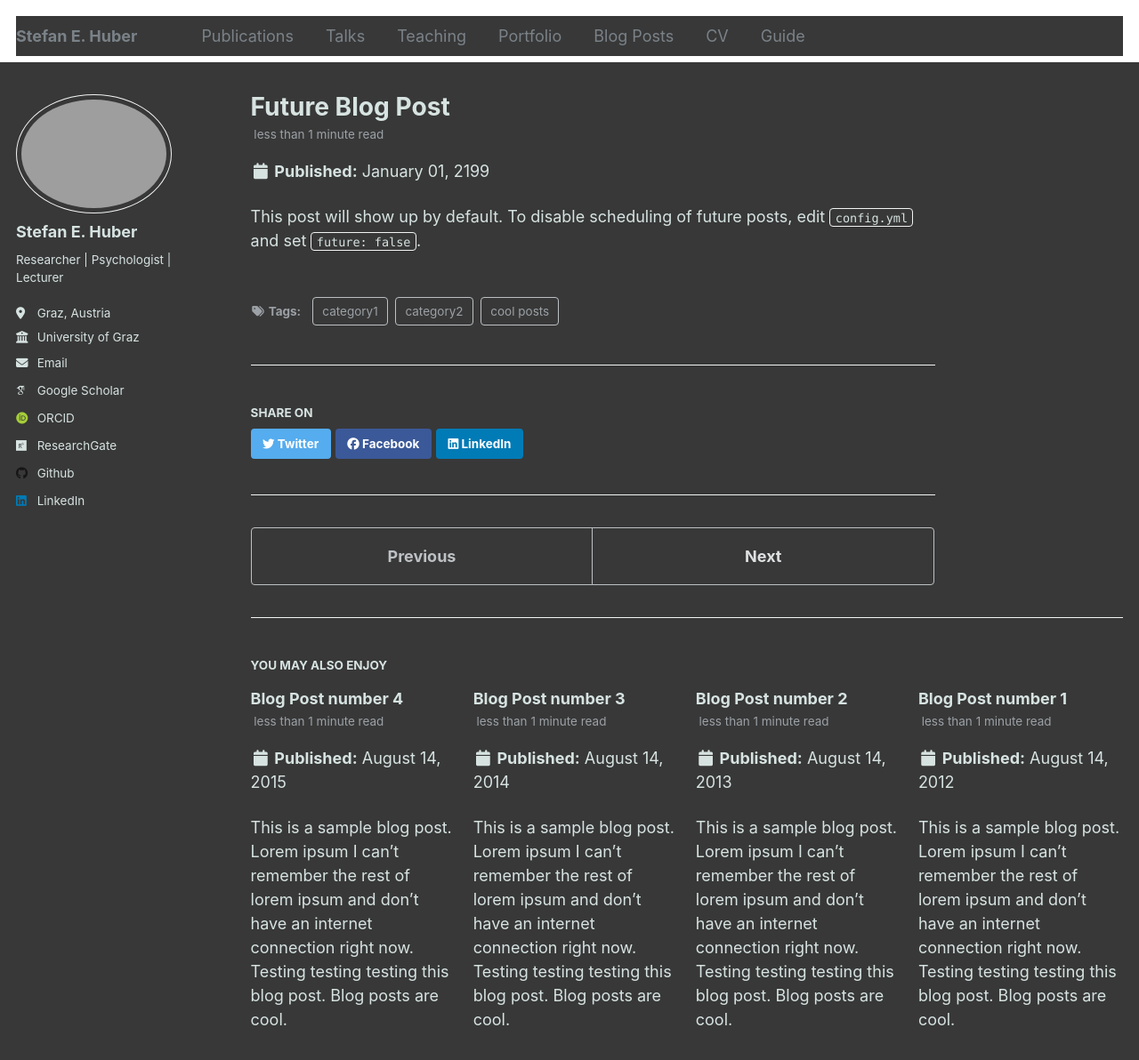
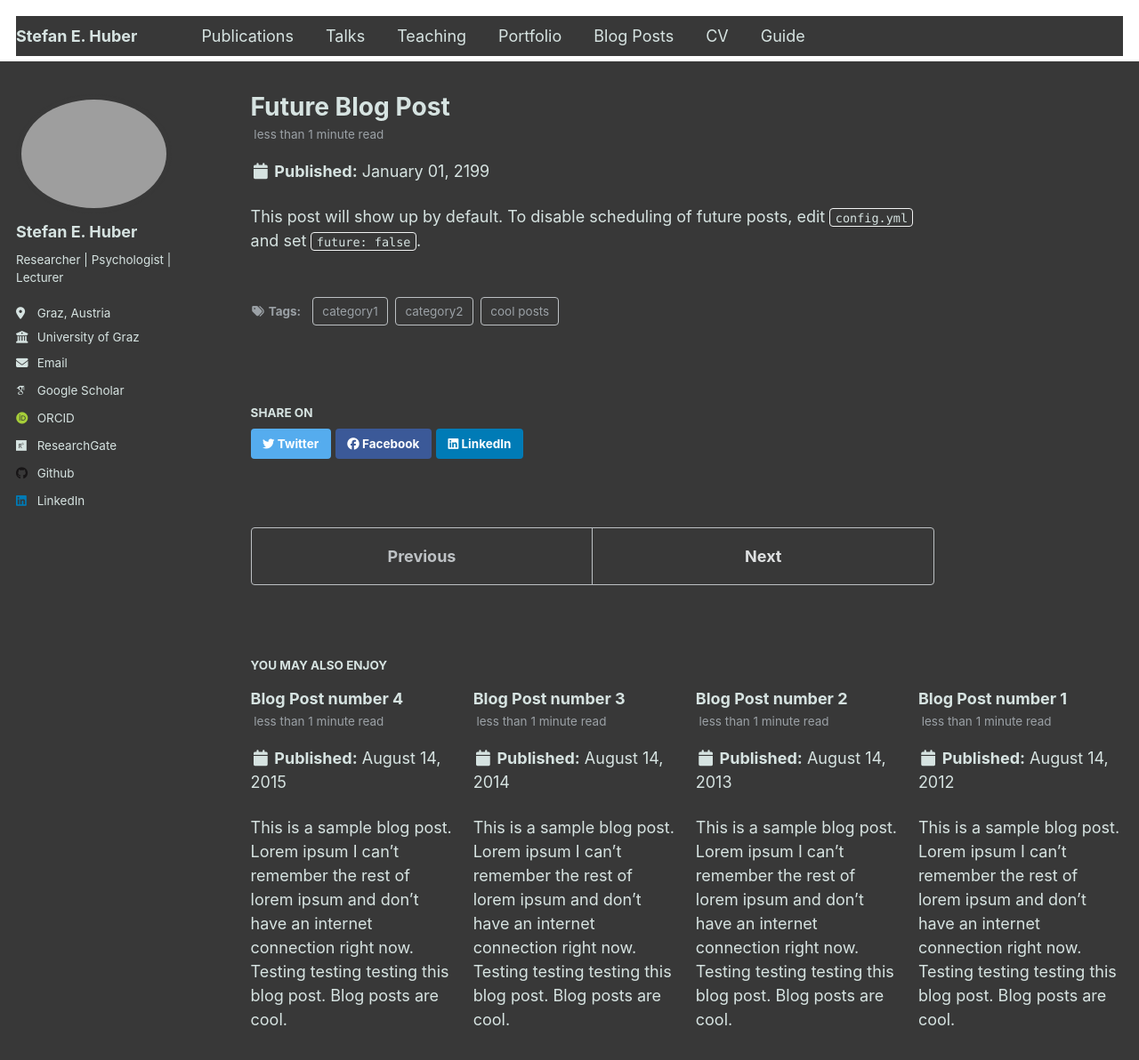
Before and after one commit to stefaneha/stefaneha.github.io, a Jekyll site: the page built from _posts/2199-01-01-future-post.md, in a window 1280 px wide and 1400 px high. Shown: the top 1192 px of the window at 89% size. Built offline with Jekyll 4.4.1, drawn with Linux system fonts in a browser that asks for light colours; some web fonts are replaced.

Commit message:
Play around with colors.
Co-authored-by: Lukas Ober <lukasober@users.noreply.github.com>

```diff
--- a/_sass/_variables.scss
+++ b/_sass/_variables.scss
@@ -64,9 +64,9 @@ $lighter-gray               : mix(#fff, $gray, 90%);
 $body-color                 : #383838;
 $background-color           : #383838; //#fff
 $code-background-color      : #383838;
-$code-background-color-dark : $light-gray;
+$code-background-color-dark : #383838;
 $text-color                 : #D6E3E1; //$dark-gray;
-$border-color               : $lighter-gray;
+$border-color               : #383838;
 
 $primary-color              : #7a8288;
 $success-color              : #62c462;
@@ -105,8 +105,8 @@ $xing-color                 : #006567;
 $link-color                 : $info-color;
 $link-color-hover           : mix(#000, $link-color, 25%);
 $link-color-visited         : mix(#fff, $link-color, 25%);
-$masthead-link-color        : $primary-color;
-$masthead-link-color-hover  : mix(#000, $primary-color, 25%);
+$masthead-link-color        : $text-color;
+$masthead-link-color-hover  : mix(#000, $text-color, 25%);
 
 
 /*
```
